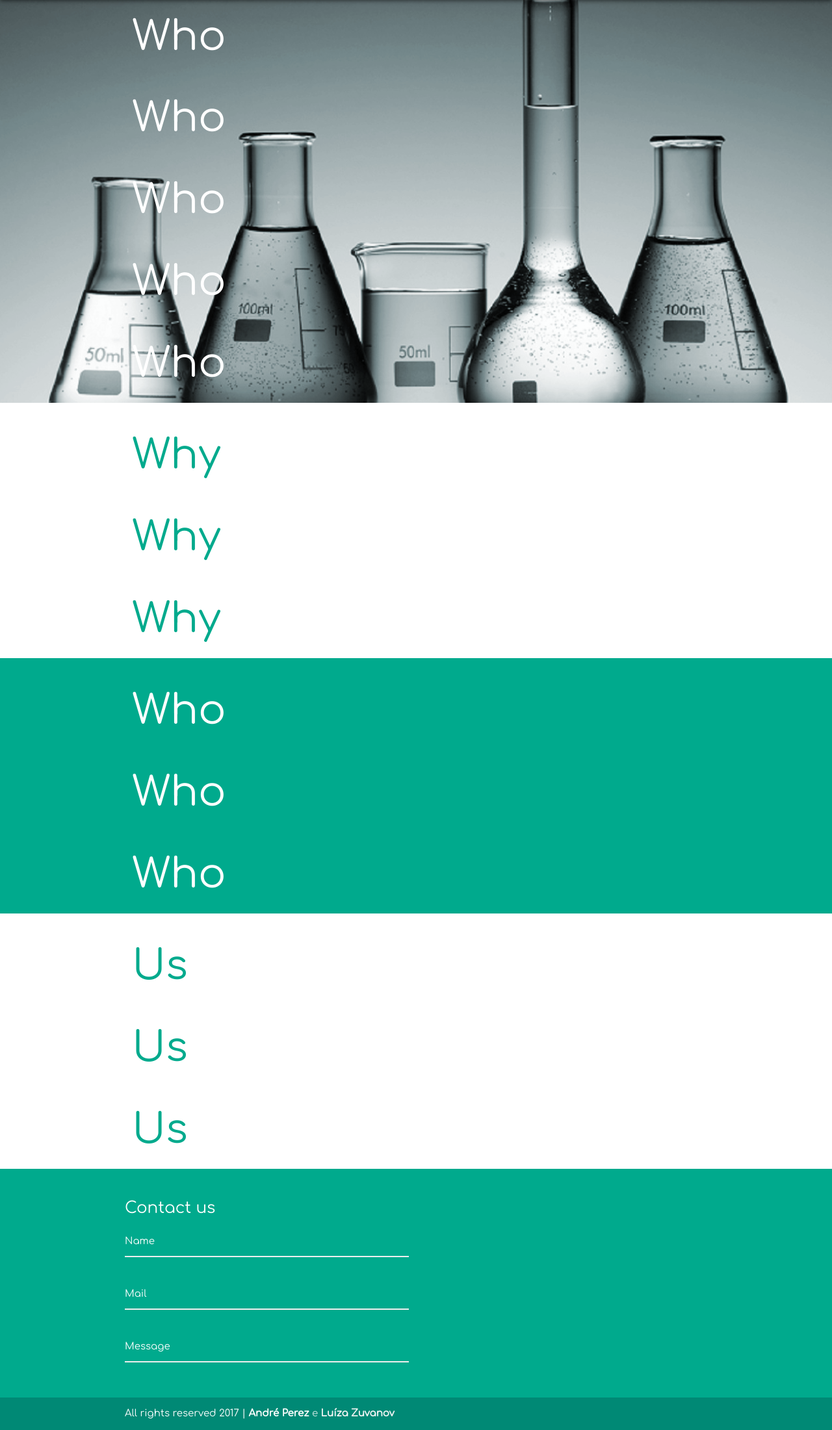
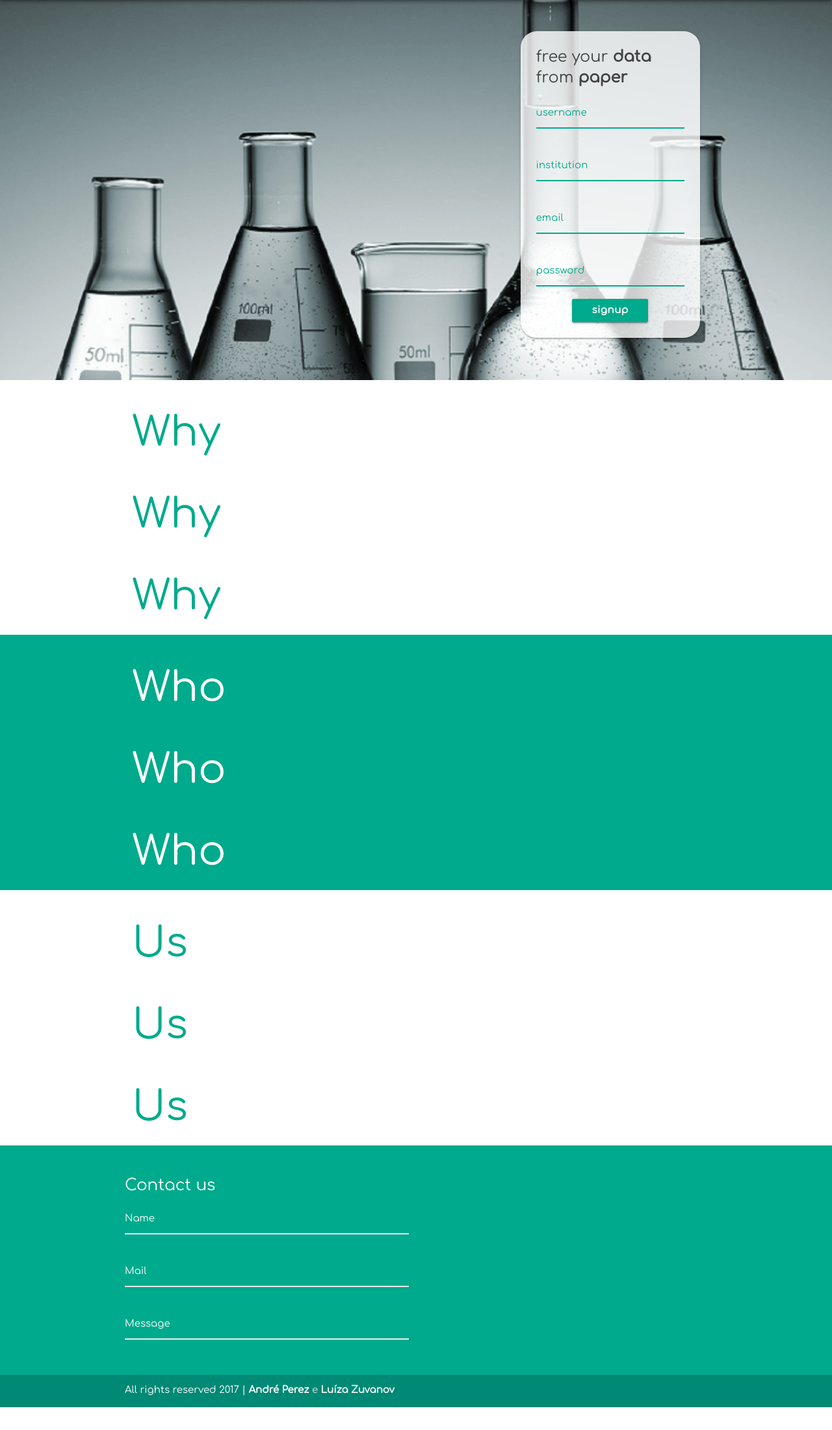
Before and after one commit to andre-marcos-perez/getbethink.com, a Flask app: page / in a window 1280 px wide. Shown: the part 89-2290 px from the top of the page at 65% size. After the commit the page ends 2255 px from the top, so only its background shows below. Run offline with Flask 2, Linux system fonts and the light colour scheme; some libraries are stand-ins or nearby versions.

Commit message:
added signup text

```diff
--- a/templates/index.html
+++ b/templates/index.html
@@ -11,23 +11,34 @@
 
   <div style="vertical-align: top !important;">
 
-    <div class="row" style="margin:0px">
+    <div class="row" style="margin-bottom:100px">
       <div class="container">
         <div id="intro" class="section scrollspy">
-          <div class="col s12">
-            <h1 class="white-text">Who</h1>
+          <div class="col s8">
           </div>
-          <div class="col s12">
-            <h1 class="white-text">Who</h1>
-          </div>
-          <div class="col s12">
-            <h1 class="white-text">Who</h1>
-          </div>
-          <div class="col s12">
-            <h1 class="white-text">Who</h1>
-          </div>
-          <div class="col s12">
-            <h1 class="white-text">Who</h1>
+          <div class="col s4">
+						<div class="card" style="position:relative; top:50; background: rgba(255, 255, 255, 0.8); border-radius: 25px;">
+	            <div class="card-content gray-text center">
+	              <span class="card-title left-align">free your <b>data</b> from <b>paper</b></span>
+								<div class="input-field">
+									<input id="name" type="text" class="validate gray-text" style="border-bottom: 1px solid #00AA8D; box-shadow: 0 1px 0 0 #00AA8D;">
+									<label for="name" class="green-text">username</label>
+								</div>
+								<div class="input-field">
+									<input id="institution" type="text" class="validate gray-text" style="border-bottom: 1px solid #00AA8D; box-shadow: 0 1px 0 0 #00AA8D;">
+									<label for="institution" class="green-text">institution</label>
+								</div>
+								<div class="input-field">
+									<input id="email" type="text" class="validate gray-text" style="border-bottom: 1px solid #00AA8D; box-shadow: 0 1px 0 0 #00AA8D;">
+									<label for="email" class="green-text">email</label>
+								</div>
+								<div class="input-field">
+									<input id="password" type="text" class="validate gray-text" style="border-bottom: 1px solid #00AA8D; box-shadow: 0 1px 0 0 #00AA8D;">
+									<label for="password" class="green-text">password</label>
+								</div>
+								<a class="waves-effect waves-light btn green" style="text-transform:lowercase" href="#"><b>signup</b></a>
+	            </div>
+	          </div>
           </div>
         </div>
       </div>
```
